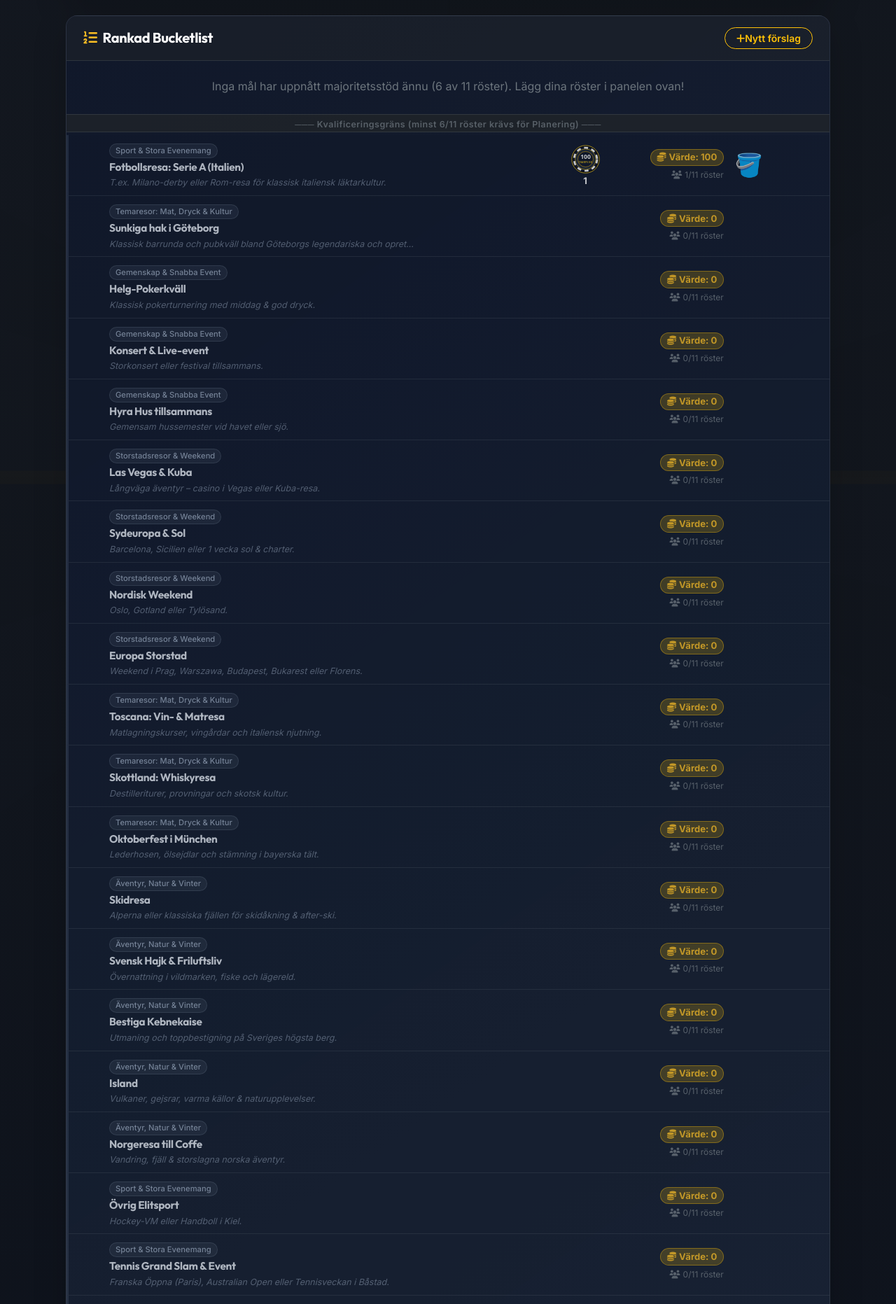
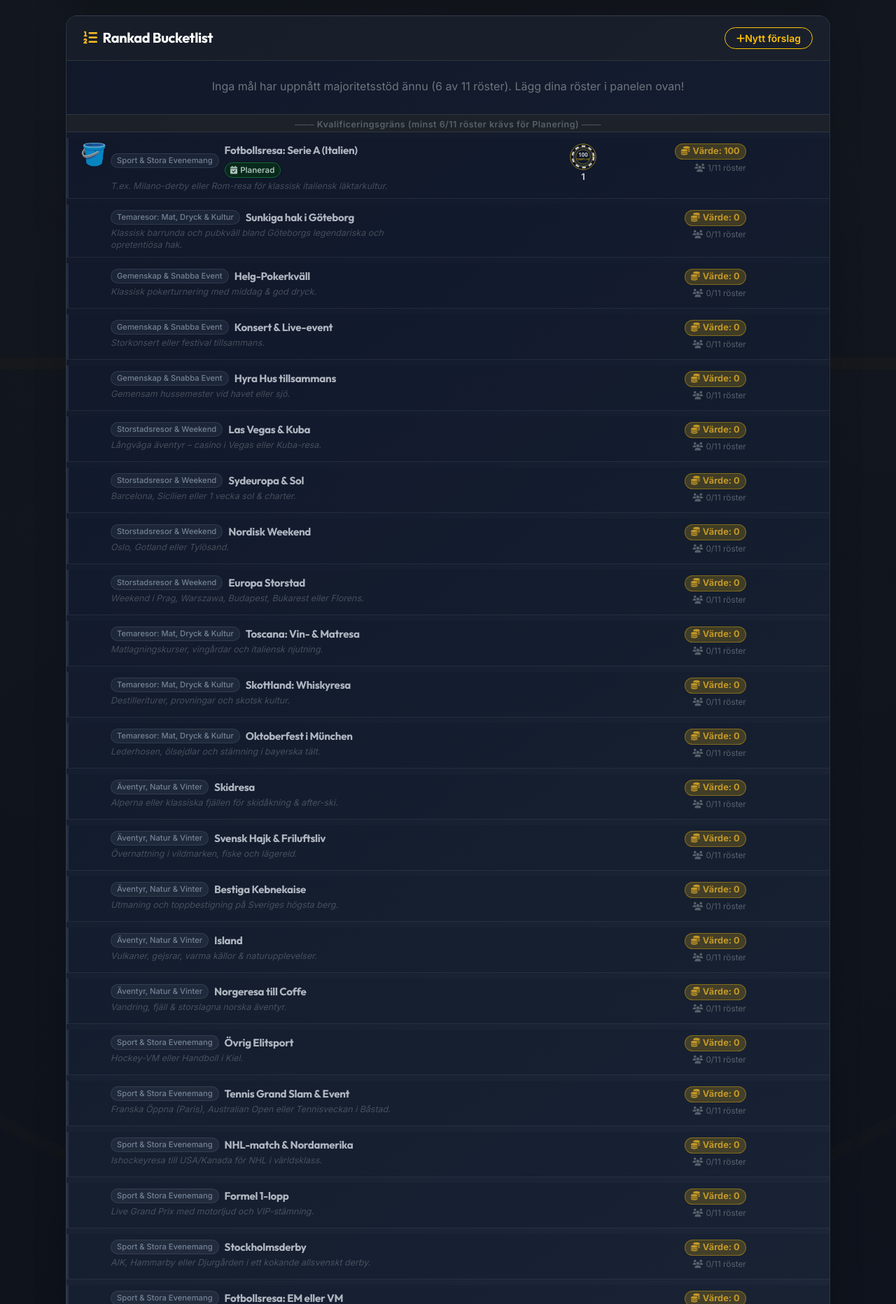
Before and after one commit to johansiedberg/Toarps_Herrklubb, a Django app: page /herrklubb/ in a window 1280 px wide. Shown: the part 1464-3327 px from the top of the page at 70% size. Run offline with Django 5.2, Linux system fonts and the light colour scheme; a user stored in the database is signed in; data comes from the database, SQL or seed files in the repository; tables that the repository leaves empty hold one stand-in row (values such as "Sample post").

Commit message:
style(bucket): apply requested Suggested Event row layout

```diff
--- a/templates/herrklubb/bucket_item_row.html
+++ b/templates/herrklubb/bucket_item_row.html
@@ -1,84 +1,39 @@
 {% load static %}
-<div class="list-group-item text-white border-0 border-bottom border-secondary border-opacity-25 py-2.5 px-2 px-md-3 transition-all hover-row {% if is_planerad_tab %}planerad-row-pop{% else %}idebanken-row-subtle{% endif %}"
+<div class="list-group-item position-relative text-white border-0 border-bottom border-secondary border-opacity-25 py-3.5 px-3 px-md-4 my-1 transition-all hover-row {% if is_planerad_tab %}planerad-row-pop{% else %}idebanken-row-subtle{% endif %}"
      style="{% if is_planerad_tab %}border-left: 4px solid #EAB308 !important; background: linear-gradient(135deg, rgba(30, 41, 59, 0.95), rgba(15, 23, 42, 0.98)) !important;{% else %}border-left: 3px solid rgba(100, 116, 139, 0.3) !important; background: rgba(15, 23, 42, 0.35) !important; opacity: 0.75;{% endif %}">
 
-    <div class="row align-items-center g-2">
+    <!-- Action buttons in top right corner: Change [GAP 7px] Mark as Complete -->
+    {% if user.is_staff or item.created_by == user %}
+        <div class="position-absolute top-0 end-0 mt-2 me-2.5 z-3 d-flex align-items-center" style="gap: 7px;">
+            <!-- Change / Edit icon button in faded orange -->
+            <button type="button"
+                    class="btn btn-outline-warning btn-sm p-0 rounded-circle d-flex align-items-center justify-content-center opacity-75 hover-opacity-100 transition-all"
+                    title="Ändra förslag"
+                    data-bs-toggle="modal"
+                    data-bs-target="#editItemModal{{ item.id }}"
+                    style="width: 20px; height: 20px; font-size: 0.6rem; border-width: 1px; color: #F97316; border-color: rgba(249, 115, 22, 0.5); background: rgba(249, 115, 22, 0.12);">
+                <i class="fa-solid fa-pen"></i>
+            </button>
 
-        <!-- Col 1: Rank / Position Slot -->
-        <div class="col-auto text-center d-flex align-items-center justify-content-center" style="width: 42px;">
-            {% if is_planerad_tab and rank %}
-                {% if rank == 1 %}
-                    <span style="font-size: 1.6rem; line-height: 1;" title="1:a Placering">🥇</span>
-                {% elif rank == 2 %}
-                    <span style="font-size: 1.6rem; line-height: 1;" title="2:a Placering">🥈</span>
-                {% elif rank == 3 %}
-                    <span style="font-size: 1.6rem; line-height: 1;" title="3:e Placering">🥉</span>
-                {% else %}
-                    <span class="fw-extrabold text-warning" style="font-size: 1.1rem;" title="#{{ rank }} Placering">#{{ rank }}</span>
-                {% endif %}
-            {% else %}
-                <div style="width: 38px;"></div>
-            {% endif %}
+            <!-- Mark as completed checkmark button -->
+            <form action="{% url 'herrklubb_complete_item' item.id %}" method="post" class="d-inline m-0" onsubmit="return confirm('Vill du markera {{ item.title }} som genomförd? Detta frigör alla placerade röster.');">
+                {% csrf_token %}
+                <button type="submit"
+                        class="btn btn-outline-success btn-sm p-0 rounded-circle d-flex align-items-center justify-content-center opacity-75 hover-opacity-100 transition-all"
+                        title="Markera som genomförd"
+                        style="width: 20px; height: 20px; font-size: 0.6rem; border-width: 1px; background: rgba(34, 197, 94, 0.1);">
+                    <i class="fa-solid fa-check"></i>
+                </button>
+            </form>
         </div>
+    {% endif %}
 
-        <!-- Col 2: Activity Category, Title & Description (Unified 3-line layout across all widths) -->
-        <div class="col-lg-5 col-md-5 col-12">
-            <div class="mb-1">
-                <span class="badge rounded-pill px-2 py-0.5" style="font-size: 0.7rem; font-weight: 500; color: #94A3B8; background-color: rgba(148, 163, 184, 0.12); border: 1px solid rgba(148, 163, 184, 0.22);">
-                    {{ item.category.name }}
-                </span>
-            </div>
-            <h4 class="fw-bold mb-1" style="font-size: 0.96rem; color: {% if is_planerad_tab %}#F8FAFC{% else %}#E2E8F0{% endif %};">{{ item.title }}</h4>
-            {% if item.description %}
-                <p class="small mb-0 text-truncate" style="font-size: 0.78rem; color: #94A3B8; opacity: 0.65; font-style: italic; max-width: 540px;">{{ item.description }}</p>
-            {% endif %}
-        </div>
+    <div class="row align-items-start g-2">
 
-        <!-- Col 3: Chip Icons (41px [+5%], Gap 3, Counter centered below) -->
-        <div class="col-md-3 col-6 text-end">
-            <div class="d-flex align-items-start justify-content-end gap-3">
-                <!-- Svart Marker (100) -->
-                {% if item.count_svart > 0 %}
-                    <div class="d-flex flex-column align-items-center justify-content-center" title="Svarta marker (100)">
-                        <img src="{% static 'herrklubb/img/chip_black.svg' %}" width="41" height="41" alt="Svart 100">
-                        <strong class="text-white mt-1" style="font-size: 0.82rem; line-height: 1;">{{ item.count_svart }}</strong>
-                    </div>
-                {% endif %}
-
-                <!-- Grön Marker (50) -->
-                {% if item.count_gron > 0 %}
-                    <div class="d-flex flex-column align-items-center justify-content-center" title="Gröna marker (50)">
-                        <img src="{% static 'herrklubb/img/chip_green.svg' %}" width="41" height="41" alt="Grön 50">
-                        <strong class="text-white mt-1" style="font-size: 0.82rem; line-height: 1;">{{ item.count_gron }}</strong>
-                    </div>
-                {% endif %}
-
-                <!-- Röd Marker (25) -->
-                {% if item.count_rod > 0 %}
-                    <div class="d-flex flex-column align-items-center justify-content-center" title="Röda marker (25)">
-                        <img src="{% static 'herrklubb/img/chip_red.svg' %}" width="41" height="41" alt="Röd 25">
-                        <strong class="text-white mt-1" style="font-size: 0.82rem; line-height: 1;">{{ item.count_rod }}</strong>
-                    </div>
-                {% endif %}
-            </div>
-        </div>
-
-        <!-- Col 4: Total Value & Vote Count -->
-        <div class="col-md-2 col-4 text-end" style="min-width: 110px;">
-            <div class="d-flex flex-column align-items-end justify-content-start">
-                <span class="badge bg-warning bg-opacity-25 border border-warning border-opacity-50 text-warning fw-bold px-2.5 py-1.5 rounded-pill mb-1" style="font-size: 0.82rem;">
-                    <i class="fa-solid fa-coins me-1"></i>Värde: {{ item.total_points }}
-                </span>
-                <span class="small {% if item.vote_count >= 6 %}text-warning fw-bold{% else %}text-secondary{% endif %}" style="font-size: 0.75rem;">
-                    <i class="fa-solid fa-users me-1"></i>{{ item.vote_count }}/11 röster
-                </span>
-            </div>
-        </div>
-
-        <!-- Col 5: Bucket Symbol (Floating Modal Trigger for mobile & desktop) & Admin Action -->
-        <div class="col-auto text-center d-flex align-items-start justify-content-center gap-2 ps-2 pe-1" style="min-width: 60px;">
+        <!-- Col 1: Fixed-Width Far Left Slot (36px) so Category, Name & Description align identically across all cards -->
+        <div class="col-auto text-center d-flex align-items-start justify-content-center pt-0.5 ps-0 pe-1" style="width: 36px; min-width: 36px; max-width: 36px; flex-shrink: 0;">
             {% if item.dream_users %}
-                <span style="font-size: 2.0rem; line-height: 1; display: inline-flex; align-items: center; justify-content: center; cursor: pointer;"
+                <span style="font-size: 1.9rem; line-height: 1; display: inline-flex; align-items: center; justify-content: center; cursor: pointer;"
                       class="bucket-dream-trigger transition-all hover-scale"
                       data-bs-toggle="modal"
                       data-bs-target="#dreamUsersModal"
@@ -87,19 +42,134 @@
                       title="Klicka för att se vem som har val/hink på denna aktivitet">
                     🪣
                 </span>
-            {% else %}
-                <div style="width: 38px;"></div>
+            {% elif is_planerad_tab and rank %}
+                {% if rank == 1 %}
+                    <span style="font-size: 1.35rem; line-height: 1;" title="1:a Placering">🥇</span>
+                {% elif rank == 2 %}
+                    <span style="font-size: 1.35rem; line-height: 1;" title="2:a Placering">🥈</span>
+                {% elif rank == 3 %}
+                    <span style="font-size: 1.35rem; line-height: 1;" title="3:e Placering">🥉</span>
+                {% else %}
+                    <span class="fw-extrabold text-warning" style="font-size: 0.95rem;" title="#{{ rank }} Placering">#{{ rank }}</span>
+                {% endif %}
             {% endif %}
+        </div>
 
-            {% if user.is_staff or item.created_by == user %}
-                <form action="{% url 'herrklubb_complete_item' item.id %}" method="post" class="d-inline" onsubmit="return confirm('Vill du markera {{ item.title }} som genomförd? Detta frigör alla placerade röster.');">
-                    {% csrf_token %}
-                    <button type="submit" class="btn btn-outline-success btn-sm rounded-circle p-1.5" title="Bocka av som genomförd" style="width: 32px; height: 32px; display: inline-flex; align-items: center; justify-content: center;">
-                        <i class="fa-solid fa-check" style="font-size: 0.8rem;"></i>
-                    </button>
-                </form>
+        <!-- Col 2: Category, Name & Description (Separate left-aligned rows on narrow screens, side-by-side on desktop) -->
+        <div class="col col-md-5 col-lg-5 pe-5 pe-md-2 text-start">
+            <div class="d-flex flex-column flex-md-row align-items-start align-items-md-center gap-1 gap-md-2 mb-1">
+                <span class="badge rounded-pill px-2 py-0.5 flex-shrink-0 mb-1 mb-md-0" style="font-size: 0.7rem; font-weight: 500; color: #94A3B8; background-color: rgba(148, 163, 184, 0.12); border: 1px solid rgba(148, 163, 184, 0.22);">
+                    {{ item.category.name }}
+                </span>
+                <div class="d-flex align-items-center gap-2 flex-wrap">
+                    <h4 class="fw-bold mb-0 text-break text-start" style="font-size: 0.95rem; color: {% if is_planerad_tab %}#F8FAFC{% else %}#E2E8F0{% endif %}; line-height: 1.25;">
+                        {{ item.title }}
+                    </h4>
+                    {% if item.linked_events.all %}
+                        <span class="badge rounded-pill px-2.5 py-1 flex-shrink-0 shadow-sm" style="font-size: 0.72rem; background-color: #052E16; border: 1px solid #15803D; color: #DCFCE7; font-weight: 600;" title="Ingår i nästa inplanerade event!">
+                            <i class="fa-solid fa-calendar-check me-1" style="color: #DCFCE7;"></i>Planerad
+                        </span>
+                    {% endif %}
+                </div>
+            </div>
+            {% if item.description %}
+                <p class="small mb-0 text-secondary text-start" style="font-size: 0.78rem; color: #94A3B8; opacity: 0.75; font-style: italic; display: -webkit-box; -webkit-line-clamp: 2; -webkit-box-orient: vertical; overflow: hidden; text-overflow: ellipsis; line-height: 1.35;">
+                    {{ item.description }}
+                </p>
             {% endif %}
+        </div>
+
+        <!-- Mobile & Desktop Row: Chips (vertically centered) -->
+        <div class="col-7 col-md-3 text-center text-md-end ms-auto ms-md-0 p-0 d-flex align-items-center justify-content-center justify-content-md-end">
+            <div class="d-flex align-items-center justify-content-center justify-content-md-end gap-2 gap-md-3" style="min-height: 48px;">
+                <!-- Svart Marker (100) -->
+                {% if item.count_svart > 0 %}
+                    <div class="d-flex flex-column align-items-center justify-content-center m-0 p-0" title="Svarta marker (100)">
+                        <img src="{% static 'herrklubb/img/chip_black.svg' %}" width="38" height="38" alt="Svart 100" class="d-block m-0 p-0">
+                        <strong class="text-white mt-1" style="font-size: 0.8rem; line-height: 1;">{{ item.count_svart }}</strong>
+                    </div>
+                {% endif %}
+
+                <!-- Grön Marker (50) -->
+                {% if item.count_gron > 0 %}
+                    <div class="d-flex flex-column align-items-center justify-content-center m-0 p-0" title="Gröna marker (50)">
+                        <img src="{% static 'herrklubb/img/chip_green.svg' %}" width="38" height="38" alt="Grön 50" class="d-block m-0 p-0">
+                        <strong class="text-white mt-1" style="font-size: 0.8rem; line-height: 1;">{{ item.count_gron }}</strong>
+                    </div>
+                {% endif %}
+
+                <!-- Röd Marker (25) -->
+                {% if item.count_rod > 0 %}
+                    <div class="d-flex flex-column align-items-center justify-content-center m-0 p-0" title="Röda marker (25)">
+                        <img src="{% static 'herrklubb/img/chip_red.svg' %}" width="38" height="38" alt="Röd 25" class="d-block m-0 p-0">
+                        <strong class="text-white mt-1" style="font-size: 0.8rem; line-height: 1;">{{ item.count_rod }}</strong>
+                    </div>
+                {% endif %}
+
+                {% if item.count_svart == 0 and item.count_gron == 0 and item.count_rod == 0 %}
+                    <div style="height: 48px; min-height: 48px;"></div>
+                {% endif %}
+            </div>
+        </div>
+
+        <!-- Col 4: Total Value & Vote Count (vertically centered to match chips block) -->
+        <div class="col-5 col-md-3 col-lg-3 text-end pe-md-4 pe-lg-5 d-flex align-items-center justify-content-end p-0" style="min-width: 95px;">
+            <div class="d-flex flex-column align-items-end justify-content-center m-0 p-0">
+                <span class="badge bg-warning bg-opacity-25 border border-warning border-opacity-50 text-warning fw-bold px-2 py-1 rounded-pill mb-1" style="font-size: 0.8rem; line-height: 1;">
+                    <i class="fa-solid fa-coins me-1"></i>Värde: {{ item.total_points }}
+                </span>
+                <span class="small {% if item.vote_count >= 6 %}text-warning fw-bold{% else %}text-secondary{% endif %}" style="font-size: 0.74rem;">
+                    <i class="fa-solid fa-users me-1"></i>{{ item.vote_count }}/11 röster
+                </span>
+            </div>
         </div>
 
     </div>
 </div>
+
+<!-- Modal: Edit Proposal -->
+{% if user.is_staff or item.created_by == user %}
+    <div class="modal fade" id="editItemModal{{ item.id }}" tabindex="-1" aria-labelledby="editItemModalLabel{{ item.id }}" aria-hidden="true">
+        <div class="modal-dialog modal-dialog-centered">
+            <div class="modal-content bg-dark text-white border-warning border-opacity-50 rounded-4 shadow-lg">
+                <div class="modal-header border-secondary border-opacity-25">
+                    <h5 class="modal-title fw-bold text-warning" id="editItemModalLabel{{ item.id }}">✏️ Redigera förslag: {{ item.title }}</h5>
+                    <button type="button" class="btn-close btn-close-white" data-bs-dismiss="modal" aria-label="Close"></button>
+                </div>
+                <form id="editItemForm{{ item.id }}" action="{% url 'herrklubb_edit_item' item.id %}" method="post">
+                    {% csrf_token %}
+                    <div class="modal-body text-start">
+                        <div class="mb-3">
+                            <label class="form-label text-warning fw-semibold">Titel / Aktivitet *</label>
+                            <input type="text" name="title" class="form-control bg-secondary bg-opacity-25 text-white border-secondary" value="{{ item.title }}" required>
+                        </div>
+                        <div class="mb-3">
+                            <label class="form-label text-warning fw-semibold">Kategori *</label>
+                            <select name="category_id" class="form-select custom-dropdown-select" required>
+                                {% for cat in categories %}
+                                    <option value="{{ cat.id }}" {% if item.category_id == cat.id %}selected{% endif %}>{{ cat.icon }} {{ cat.name }}</option>
+                                {% endfor %}
+                            </select>
+                        </div>
+                        <div class="mb-3">
+                            <label class="form-label text-warning fw-semibold">Beskrivning / Detaljer (Valfritt)</label>
+                            <textarea name="description" class="form-control bg-secondary bg-opacity-25 text-white border-secondary" rows="3">{% if item.description %}{{ item.description }}{% endif %}</textarea>
+                        </div>
+                    </div>
+                </form>
+                <div class="modal-footer border-secondary border-opacity-25 d-flex align-items-center justify-content-between">
+                    <form action="{% url 'herrklubb_delete_item' item.id %}" method="post" class="d-inline m-0" onsubmit="return confirm('⚠️ Är du säker på att du vill TA BORT förslaget \'{{ item.title }}\'? Detta raderar alla placerade röster på detta förslag.');">
+                        {% csrf_token %}
+                        <button type="submit" class="btn btn-outline-danger btn-sm rounded-pill px-3 fw-bold">
+                            <i class="fa-solid fa-trash-can me-1.5"></i>Ta bort förslag
+                        </button>
+                    </form>
+                    <div class="d-flex align-items-center gap-2">
+                        <button type="button" class="btn btn-outline-secondary btn-sm rounded-pill px-3" data-bs-dismiss="modal">Avbryt</button>
+                        <button type="submit" form="editItemForm{{ item.id }}" class="btn btn-warning btn-sm rounded-pill px-4 fw-bold text-dark">Spara ändringar</button>
+                    </div>
+                </div>
+            </div>
+        </div>
+    </div>
+{% endif %}
```
